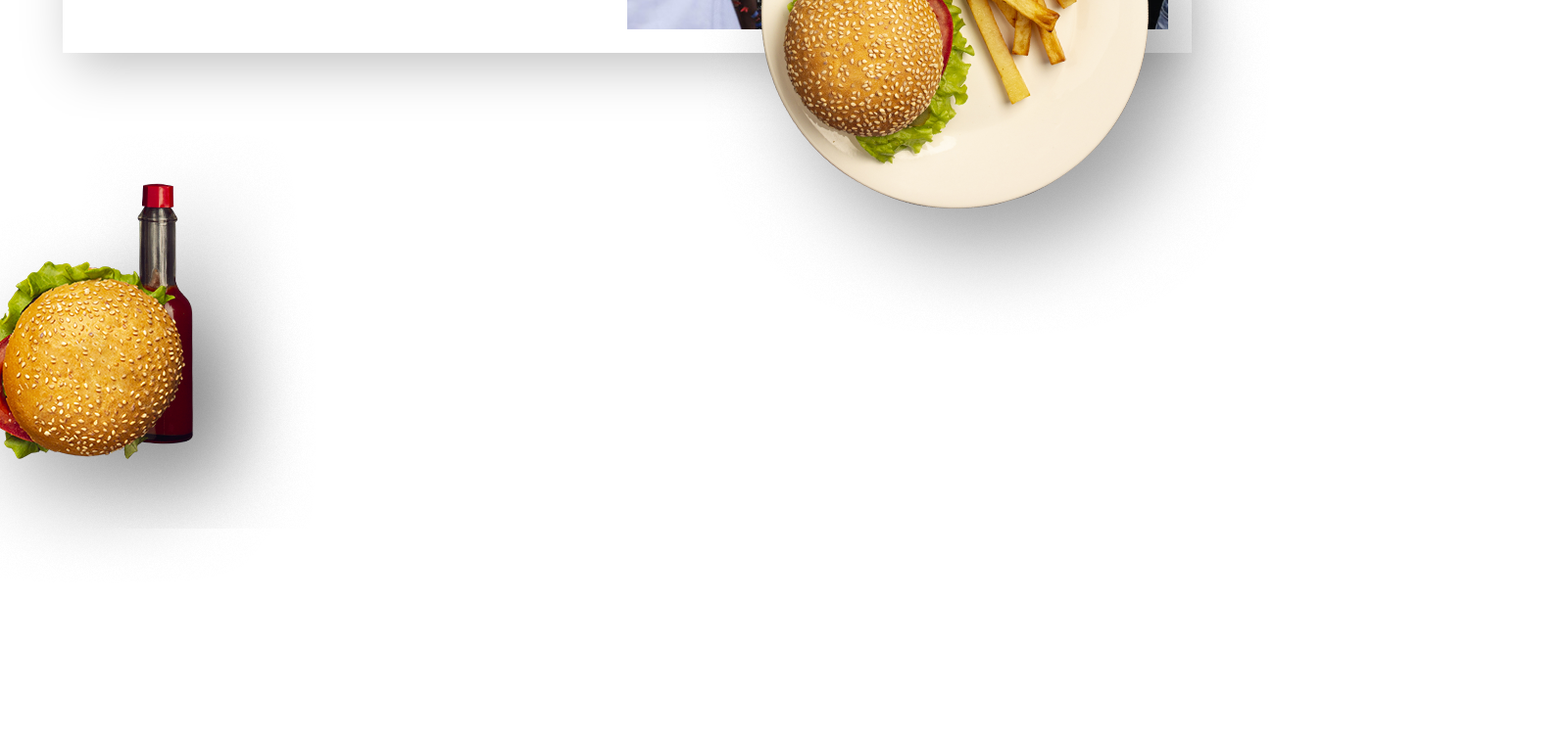
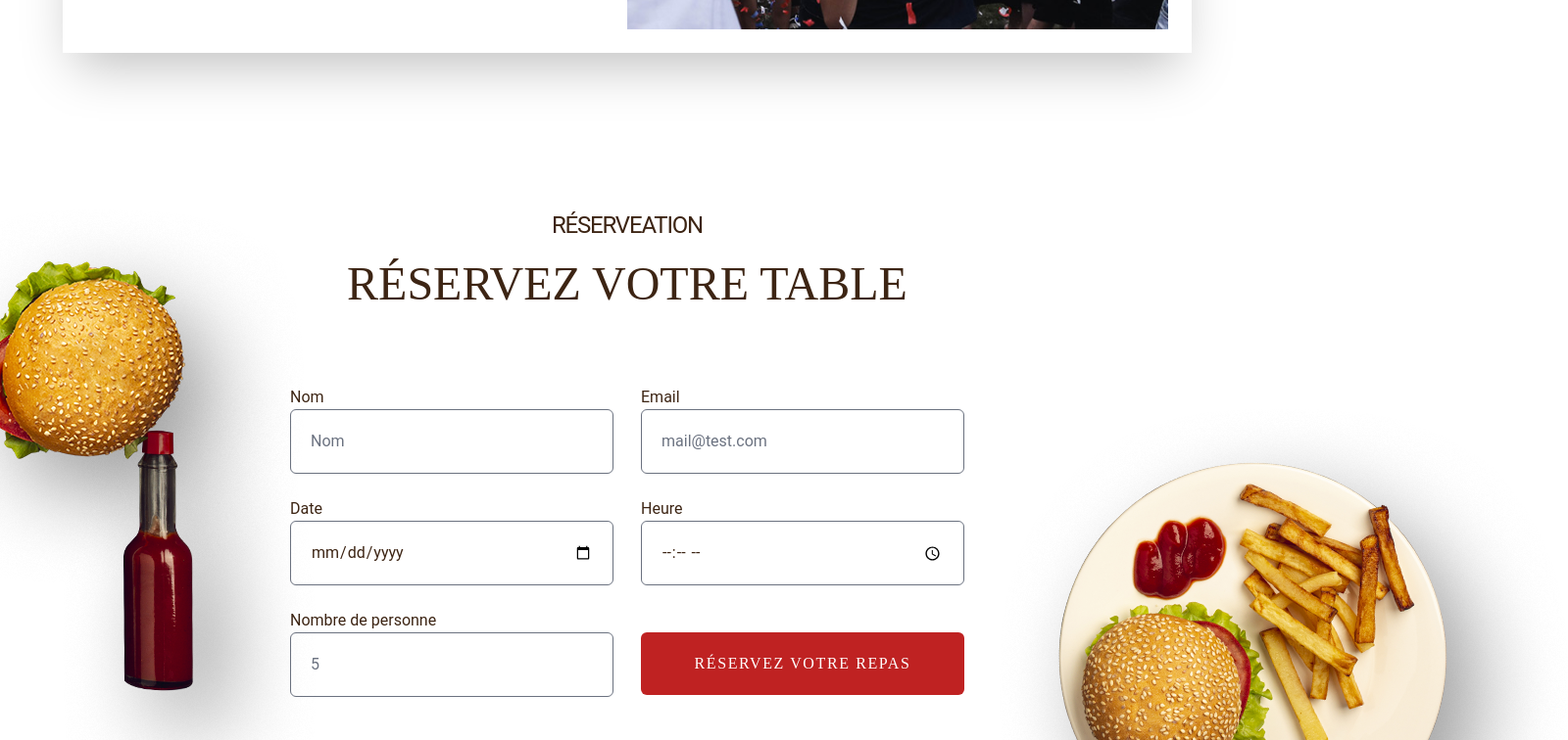
Before and after one commit to Ehouman09/react-projects-react-tailwind-buger-house, a React (Create React App) app: page / in a window 1280 px wide. Shown: the part 2420-3176 px from the top of the page at 98% size, 1600 px wide, since content can reach past the window. Before the commit the page ends 3016 px from the top, so only its background shows below. Built offline with nearby package versions, Linux system fonts and the light colour scheme.

Commit message:
Contact form

```diff
--- a/src/components/marketing/pageSection/Booking.js
+++ b/src/components/marketing/pageSection/Booking.js
@@ -3,6 +3,7 @@ import Container from '../../elements/Container'
 import Assiette from '../../../medias/images/background/Assiette-burger-frites.png';
 import Burger from '../../../medias/images/background/Burger.png';
 import Sauce from '../../../medias/images/background/Sauce-pimente.png';
+import Heading from '../../elements/Heading';
 
 
 export default function Booking() {
@@ -10,10 +11,100 @@ export default function Booking() {
 
   return (
     <Container>
-        <div className='relative mb-0'>
+        <div className='relative mb-20'>
             <img src={Burger} alt='Burger' className='absolute top-20 -left-36 z-10' />
-            <img src={Sauce} alt='Sauce' className='absolute top-0 left-0' />
-            <img src={Assiette} alt='Assiette' className='absolute -bottom-52 -right-20' />
+            <img src={Sauce} alt='Sauce' className='absolute bottom-0 left-0' />
+            <img src={Assiette} alt='Assiette' className='absolute -bottom-52 -right-96' />
+            <div className='max-w-3xl mx-auto px-10 py-20 '>
+              <Heading variant="h3" alignement="center">
+                Réserveation
+              </Heading>
+              <Heading alignement="center" theme="secondary" className="mt-5">
+                Réservez votre table
+              </Heading>
+
+              <form className='grid grid-cols-2 gap-x-7 gap-y-6 mt-20'>
+
+                <div className=''>
+                  <label htmlFor='name'>Nom</label>
+                  <input
+                    type='text'
+                    name='name'
+                    id='name'
+                    autoComplete='off'
+                    className='focus:ring-primary focus:border-primary focus:border bloc w-full  rounded-md p-5'
+                    placeholder='Nom'
+                  />
+                </div>
+
+
+                <div className=''>
+                  <label htmlFor='email'>Email</label>
+                  <input
+                    type='email'
+                    name='email'
+                    id='email'
+                    autoComplete='off'
+                    className='focus:ring-primary focus:border-primary focus:border bloc w-full rounded-md p-5'
+                    placeholder='mail@test.com'
+                  />
+                </div>
+
+
+                <div className=''>
+                  <label htmlFor='date'>Date</label>
+                  <input
+                    type='date'
+                    name='date'
+                    id='date'
+                    autoComplete='off'
+                    className='focus:ring-primary focus:border-primary focus:border bloc w-full rounded-md p-5'
+                    placeholder='mail@test.com'
+                  />
+                </div>
+
+
+                <div className=''>
+                  <label htmlFor='date'>Heure</label>
+                  <input
+                    type='time'
+                    name='heure'
+                    id='heure'
+                    autoComplete='off'
+                    className='focus:ring-primary focus:border-primary focus:border bloc w-full rounded-md p-5'
+                    placeholder='mail@test.com'
+                  />
+                </div>
+
+                <div className=''>
+                  <label htmlFor='customer'>Nombre de personne</label>
+                  <input
+                    type='text'
+                    name='customer'
+                    id='customer'
+                    autoComplete='off'
+                    className='focus:ring-primary focus:border-primary focus:border bloc w-full  rounded-md p-5'
+                    placeholder='5'
+                  />
+                </div>
+
+
+                <div className=''>
+                  <label htmlFor='sendBooking' className='invisible'>Séserver votre repas</label>
+                  <input
+                    type='button'
+                    name='customer'
+                    id='customer'
+                    autoComplete='off'
+                    className='bg-red-primary hover:bg-red-primary-hover w-full text-white font-secondary tracking-widest uppercase py-5 cursor-pointer rounded-md animate'
+                    placeholder='5'
+                    value="Réservez votre repas"
+                  />
+                </div>
+
+              </form>
+
+            </div>
         </div>
     </Container>
   )
--- a/src/css/index.css
+++ b/src/css/index.css
@@ -6,7 +6,8 @@
 
 body{
     font-family: 'Roboto';
-    @apply text-secondary
+    @apply text-secondary;
+    overflow-x: hidden;
 }
 
 .animate{
```
